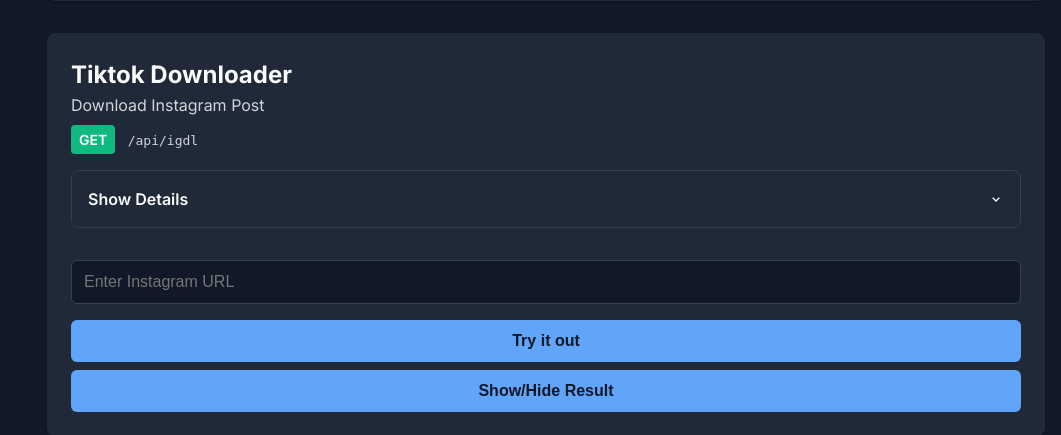
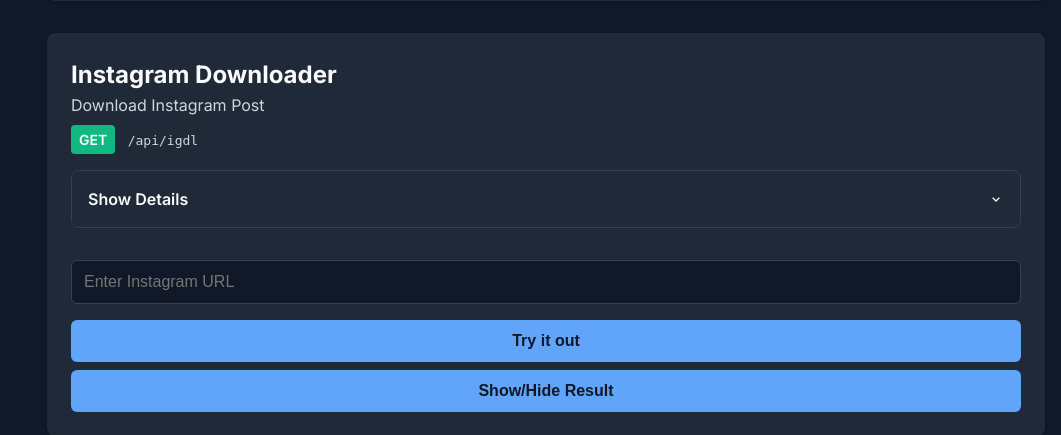
Before and after one commit to Hoshiyuki-Api/Swagger-Api, a Flask app: page /docs in a window 1280 px wide. Shown: the part 1401-1836 px from the top of the page, without its empty margins (219-1280 px from the left). Run offline with Flask 2, Linux system fonts and the light colour scheme.

Commit message:
Update api-docs.html

```diff
--- a/templates/api-docs.html
+++ b/templates/api-docs.html
@@ -32,6 +32,7 @@
                         <li><a href="#lahelu-downloader">Lahelu Downloader</a></li>
                         <li><a href="#youtube-mp4-downloader">YouTube MP4 Downloader</a></li>
                         <li><a href="#tiktok-downloader">Tiktok Downloader</a></li>
+                        <li><a href="#instagram-downloader">Instagram Downloader</a></li>
                     </ul>
                 </li>
                 <li class="sidebar-dropdown">
@@ -206,7 +207,7 @@
                 </div>
             </section>
             <section id="instagram-downloader" class="endpoint">
-                <h2>Tiktok Downloader</h2>
+                <h2>Instagram Downloader</h2>
                 <p class="endpoint-description">Download Instagram Post</p>
                 <span class="endpoint-method">GET</span>
                 <span class="endpoint-url">/api/igdl</span>
```
